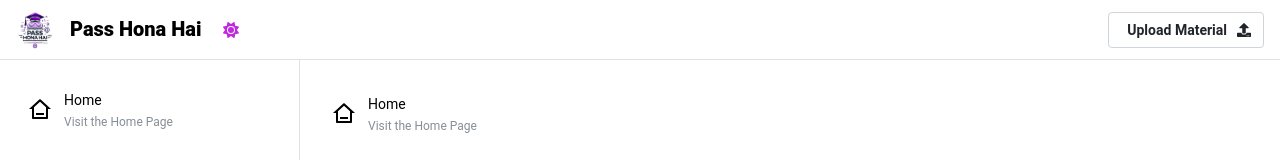
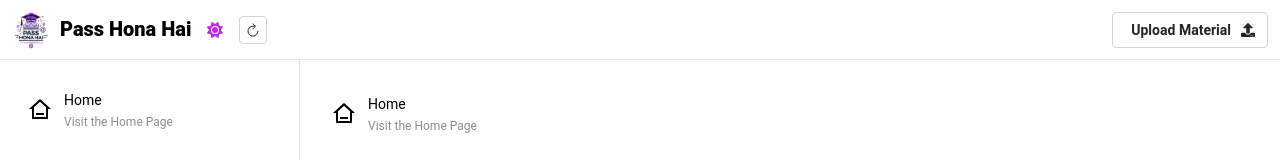
Before and after one commit to Danny-Wits/PassHonaHai, a React (Vite) app: page /about-us in a window 1280 px wide. Shown: the top 160 px of the page. Built offline with nearby package versions, Linux system fonts and the light colour scheme; no server answers.

Commit message:
added refresh button

```diff
--- a/src/NavBarPage.jsx
+++ b/src/NavBarPage.jsx
@@ -16,8 +16,10 @@ import logo from "./assets/phhLogo.png";
 
 import { faMoon, faSun } from "@fortawesome/free-solid-svg-icons";
 import { FontAwesomeIcon } from "@fortawesome/react-fontawesome";
+import { useQueryClient } from "@tanstack/react-query";
 import React from "react";
 import { FaUpload } from "react-icons/fa";
+import { IoRefresh } from "react-icons/io5";
 import { useNavigate } from "react-router-dom";
 import Footer from "./Components/Jsx/Footer.jsx";
 import NavBar from "./Components/Jsx/NavBar.jsx";
@@ -41,6 +43,8 @@ export function NavBarPage({ children }) {
       toggle();
     }
   };
+  const queryClient = useQueryClient();
+  const [isLoading, setLoading] = React.useState(false);
   return (
     <AppShell
       header={{ height: 60, collapsed: !pinned }}
@@ -52,7 +56,7 @@ export function NavBarPage({ children }) {
       padding="md"
     >
       <AppShell.Header style={{ zIndex: 999 }}>
-        <Group h="100%" px="md">
+        <Group h="100%" px="sm" align="center" gap={"xs"}>
           <Burger
             opened={opened}
             onClick={toggle}
@@ -66,7 +70,7 @@ export function NavBarPage({ children }) {
             bg={colorScheme === "light" ? "white" : "#C9C9C9"}
             name={"P H H"}
           ></Avatar>
-          <Text size={"xl"} fw={900}>
+          <Text size={isMobile ? "md" : "xl"} fw={900}>
             Pass Hona Hai
           </Text>
           <ActionIcon onClick={toggleColorScheme} variant={"transparent"}>
@@ -75,6 +79,18 @@ export function NavBarPage({ children }) {
             ) : (
               <FontAwesomeIcon icon={faSun}></FontAwesomeIcon>
             )}
+          </ActionIcon>
+          <ActionIcon
+            variant={"default"}
+            onClick={async () => {
+              setLoading(true);
+              queryClient.refetchQueries([]).then(() => {
+                setLoading(false);
+              });
+            }}
+            loading={isLoading}
+          >
+            <IoRefresh />
           </ActionIcon>
           <Button
             rightSection={<FaUpload />}
```
